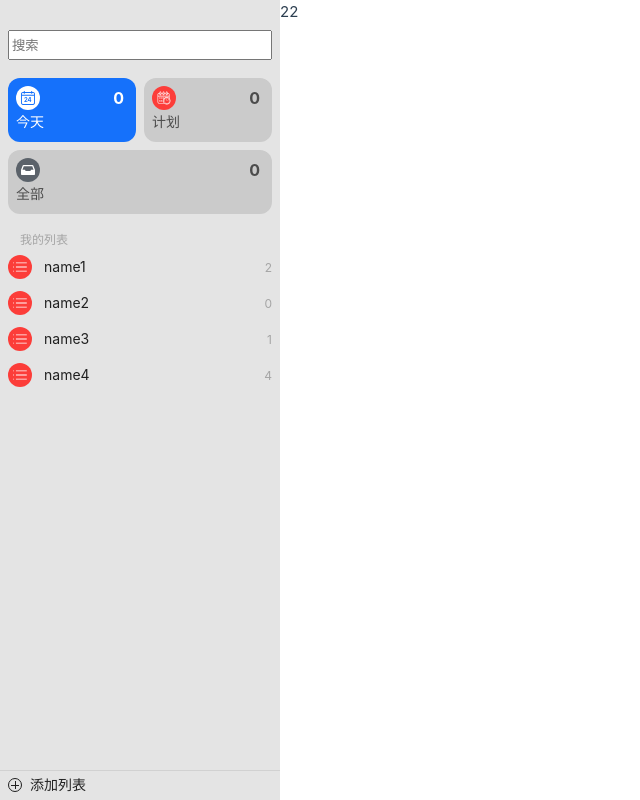
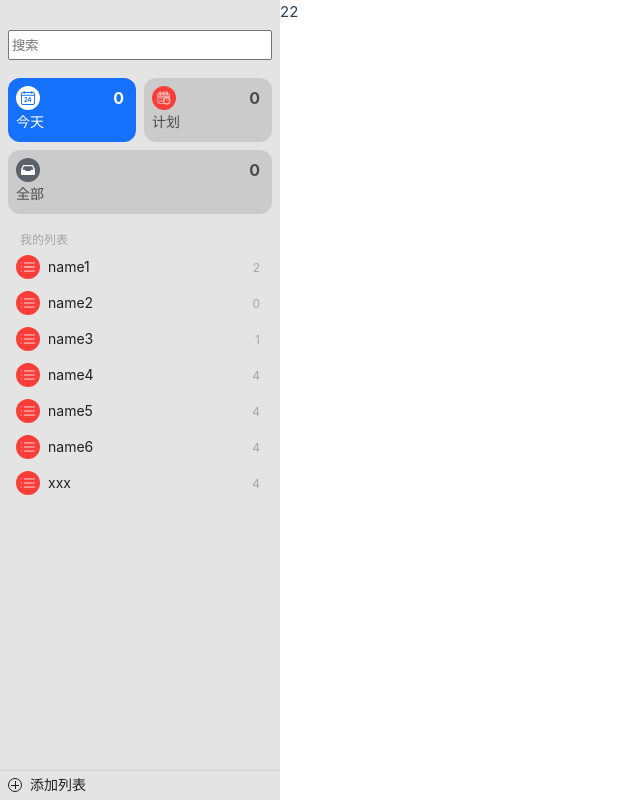
Before and after one commit to nppp1990/easy-todo, a Vue app: page / in a window 1280 px wide. Shown: the whole page, without its empty margins (0-640 px from the left). Built offline with nearby package versions, Linux system fonts and the light colour scheme.

Commit message:
加上拖拽动画

```diff
--- a/src/assets/base/main.scss
+++ b/src/assets/base/main.scss
@@ -1,3 +1,5 @@
+@import "src/assets/style/type-list.scss";
+
 .main-container {
   display: flex;
   height: 100%;
--- a/src/assets/style/type-list.scss
+++ b/src/assets/style/type-list.scss
@@ -0,0 +1,102 @@
+.type-layout {
+  margin: 16px 0;
+  display: flex;
+  //height: 100%;
+  flex-direction: column;
+  flex: 1;
+  overflow-y: scroll;
+
+  h3 {
+    padding-left: 12px;
+    font-size: 12px;
+    color: var(--todo-text-gray2);
+  }
+
+  .menu-item-layout {
+    height: 36px;
+    width: 100%;
+    display: flex;
+    align-items: center;
+    position: relative;
+    // 保证比indicator高，这样拖拽的时候就看不到indicator了
+    z-index: 100;
+
+    & > .circle {
+      height: 24px;
+      width: 24px;
+      border-radius: 50%;
+      background-color: var(--todo-type-color1);
+      text-align: center;
+      display: flex;
+      align-items: center;
+      margin: 0 8px;
+
+      img {
+        width: 16px;
+        height: 16px;
+        margin: auto;
+      }
+    }
+
+    .name {
+      font-size: 14px;
+      color: var(--todo-black1);
+      flex: 1;
+    }
+
+    .count {
+      font-size: 12px;
+      color: var(--todo-text-gray2);
+      margin-right: 12px;
+    }
+  }
+
+  .indicator-item {
+    position: relative;
+
+    //.top-indicator {
+    //  top: -4px;
+    //}
+
+    //.bottom-indicator {
+    //  bottom: -4px;
+    //}
+
+    .indicator {
+      position: absolute;
+      bottom: -4px;
+      left: 8px;
+      display: flex;
+      align-items: center;
+      width: 100%;
+      height: 6px;
+
+      .indicator-circle {
+        width: 8px;
+        height: 8px;
+        border: 2px solid blue;
+        border-radius: 50%;
+      }
+
+      .indicator-line {
+        height: 2px;
+        background-color: blue;
+        flex: 1;
+        margin-right: 8px;
+      }
+    }
+  }
+
+  .menu-item-layout.item-selected {
+    border-radius: 6px;
+    background-color: #54a3fd;
+
+    .name {
+      color: white;
+    }
+
+    .count {
+      color: #88c1fa;
+    }
+  }
+}
--- a/src/components/menu/MenuLayout.vue
+++ b/src/components/menu/MenuLayout.vue
@@ -1,5 +1,5 @@
 <template>
-  <div>
+  <div class="menu-layout">
     <input type="text" name="" id="" placeholder="搜索">
     <div class="todo-card-layout">
       <card-item class="todo-item item-left" :card-type="1" :is-selected="currentCard=== 1"
@@ -9,7 +9,7 @@
     </div>
     <card-item class="all-card" :card-type="3" :is-selected="currentCard=== 3"
                @click="onClickCard(3)" />
-    <type-list-layout/>
+    <type-list-layout />
     <div class="bottom-add bottom-divider">
       <div class="add"></div>
       <span>添加列表</span>
@@ -39,6 +39,11 @@ export default {
 }
 </script>
 <style scoped lang="scss">
+.menu-layout {
+  display: flex;
+  flex-direction: column;
+}
+
 input {
   width: 100%;
   height: 30px;
@@ -113,12 +118,11 @@ input {
 }
 
 .bottom-divider::before {
-  content:'';
+  content: '';
   position: absolute;
   width: 100%;
   height: 1px;
   background-color: var(--divider-gray1);
   top: 0;
 }
-
 </style>
--- a/src/components/menu/TypeItem.vue
+++ b/src/components/menu/TypeItem.vue
@@ -1,5 +1,5 @@
 <template>
-  <div draggable="true">
+  <div>
     <div class="circle">
       <img src="src/assets/svg/ic_menu.svg" alt="">
     </div>
@@ -23,41 +23,4 @@ export default {
 }
 </script>
 <style scoped lang="scss">
-div {
-  display: flex;
-  align-items: center;
-
-  & > .circle {
-    height: 24px;
-    width: 24px;
-    border-radius: 50%;
-    background-color: var(--todo-type-color1);
-    text-align: center;
-    margin-right: 12px;
-
-    img {
-      width: 16px;
-      height: 16px;
-      margin: 0 auto;
-    }
-  }
-
-  .name {
-    font-size: 14px;
-    color: var(--todo-black1);
-    flex: 1;
-  }
-
-  .count {
-    font-size: 12px;
-    color: var(--todo-text-gray2);
-  }
-}
-
-div.selected {
-  border-radius: 6px;
-  //background-color: #489cfc;
-  padding-left: 12px;
-  padding-right: 12px;
-}
 </style>
--- a/src/components/menu/TypeListLayout.vue
+++ b/src/components/menu/TypeListLayout.vue
@@ -1,11 +1,32 @@
 <template>
-  <div class="type-layout">
-    <h3>我的列表</h3>
-    <TransitionGroup name="list">
-      <type-item v-for="item in list" :name="item.name" :count="item.count" :key="item.id"
-                 class="menu-item-layout" :class="{ 'item-selected': item.id === currentId }"
-                 @click="onItemClicked(item)" />
-    </TransitionGroup>
+  <div class="type-layout" ref="listLayout">
+    <div class="indicator-item">
+      <h3>我的列表</h3>
+      <div class="indicator" v-show="overIndex === -1">
+        <div class="indicator-circle"></div>
+        <div class="indicator-line"></div>
+      </div>
+    </div>
+    <div ref="menuList">
+      <TransitionGroup name="list">
+        <div v-for="(item, index) in list" :key="item.id" :class="{'indicator-item': isShowIndicator(index)}" ref="items">
+          <type-item :name="item.name" :count="item.count"
+                     class="menu-item-layout" :class="{ 'item-selected': item.id === currentId}"
+                     @click="onItemClicked(item)"
+                     draggable="true"
+                     @drag="onDrag($event)"
+                     @dragstart="onDragStart($event, item, index)"
+                     @dragover.prevent="onDragOver($event, item, index)"
+                     @dragenter.prevent="onDragEnter($event, item, index)"
+                     @dragleave="onDragLeave($event, index)"
+                     @dragend="onDragEnd($event, index)" />
+          <div class="indicator bottom-indicator">
+            <div class="indicator-circle"></div>
+            <div class="indicator-line"></div>
+          </div>
+        </div>
+      </TransitionGroup>
+    </div>
   </div>
 </template>
 <script>
@@ -29,14 +50,132 @@ export default {
         { color: 2, name: 'name2', count: 0, id: 2 },
         { color: 4, name: 'name3', count: 1, id: 3 },
         { color: 1, name: 'name4', count: 4, id: 4 },
+        { color: 1, name: 'name5', count: 4, id: 5 },
+        { color: 1, name: 'name6', count: 4, id: 6 },
+        { color: 1, name: 'xxx', count: 4, id: 7 },
+        // { color: 1, name: 'name4', count: 4, id: 8 },
+        // { color: 1, name: 'name4', count: 4, id: 9 },
+        // { color: 1, name: 'name4', count: 4, id: 10 },
+        // { color: 1, name: 'name4', count: 4, id: 11 },
+        // { color: 1, name: 'name4', count: 4, id: 12 },
+        // { color: 1, name: 'name4', count: 6, id: 12 },
+        // { color: 1, name: 'name4', count: 7, id: 12 },
+        // { color: 1, name: 'name4', count: 8, id: 12 },
+        // { color: 1, name: 'name4', count: 10, id: 12 },
       ],
       currentId: this.indexId,
       isSelected: true, // 要么是选中、失去焦点
+
+
+      isDraggingOut: true,
+      isDragging: false,
+      overIndex: -2,
+
+      menuRect: {
+        top: 0,
+        bottom: 0,
+        left: 0,
+        right: 0
+      },
+      listLayout: {
+        bottom: 0
+      }
     }
+  },
+  mounted() {
+    let menuListRect = this.$refs.menuList.getBoundingClientRect()
+    let { top, bottom, left, right } = menuListRect
+    this.menuRect = { top, bottom, left, right }
+    let layoutRect = this.$refs.listLayout.getBoundingClientRect()
+    this.listLayout.bottom = layoutRect.bottom
   },
   methods: {
     onItemClicked(item) {
       this.currentId = item.id
+    },
+    onDragStart(ev, item, index) {
+      this.isDragging = true
+      console.log('----start drag', index)
+    },
+    onDragOver(event, item, index) {
+      this.overIndex = index
+      let itemRef = this.$refs.items[index]
+      let rect = itemRef.getBoundingClientRect()
+      let offset = event.clientY - rect.top
+      let ratio = offset / rect.height
+      if (ratio < 1 / 4) {
+        this.overIndex = index - 1
+      } else if (ratio <= 3 / 4) {
+        // todo
+        this.overIndex = -2
+      } else {
+        this.overIndex = index
+      }
+    },
+    onDragEnter() {
+      // console.log('enter---x', event, item, index)
+    },
+    onDragEnd(event, index) {
+      this.isDragging = false
+      this.isDraggingOut = true
+      console.log('----drag end', event, index, this.overIndex)
+      if (this.overIndex === -2) {
+        return
+      }
+      // 要移动的item
+      const moveIndex = index
+      // 要插入的位置
+      let insertIndex = this.overIndex
+      if (moveIndex !== insertIndex) {
+        const moveItem = this.list[moveIndex]
+        this.list.splice(moveIndex, 1);
+        if (moveIndex > insertIndex) {
+          insertIndex++
+        }
+        this.list.splice(insertIndex, 0, moveItem);
+      }
+      this.isDragging = false
+      this.isDraggingOut = true
+      this.overIndex = -2
+    },
+    onDragLeave() {
+      // this.isDragging = false
+      // console.log('leave---x', index)
+    },
+    onDrag(ev) {
+      let { clientX, clientY } = ev
+      if (clientX === 0 && clientY === 0) {
+        return;
+      }
+      if (clientX < this.menuRect.left || clientX > this.menuRect.right) {
+        this.overIndex = -2
+        this.isDraggingOut = true
+        return
+      }
+      if (clientY < this.menuRect.top - 20) {
+        // todo 20应该是根据item的高度计算
+        this.overIndex = -2
+        this.isDraggingOut = true
+        return
+      }
+      if (clientY > this.listLayout.bottom) {
+        this.overIndex = -2
+        this.isDraggingOut = true
+        return
+      }
+      this.isDraggingOut = false
+      if (clientY > this.menuRect.bottom) {
+        // 最底下
+        this.overIndex = this.list.length - 1
+      }
+    },
+
+    isShowIndicator(index) {
+      if (!this.isDragging || this.isDraggingOut) {
+        // 不再滑动、或者滑出列表
+        return false
+      }
+      return index === this.overIndex
     },
 
     changeStatus(isSelected, currentId) {
@@ -49,25 +188,21 @@ export default {
 }
 </script>
 <style scoped lang="scss">
-.type-layout {
-  padding: 16px 0;
-  display: flex;
-  flex-direction: column;
+.list-move, /* 对移动中的元素应用的过渡 */
+.list-enter-active,
+.list-leave-active {
+  transition: all 0.5s ease;
+}
 
-  h3 {
-    padding-left: 12px;
-    font-size: 12px;
-    color: var(--todo-text-gray2);
-  }
+.list-enter-from,
+.list-leave-to {
+  opacity: 0;
+  transform: translateX(30px);
+}
 
-  .menu-item-layout {
-    height: 36px;
-    width: 100%;
-  }
-
-  .menu-item-layout.item-selected {
-    border-radius: 4px;
-    background-color: #54a3fd;
-  }
+/* 确保将离开的元素从布局流中删除
+  以便能够正确地计算移动的动画。 */
+.list-leave-active {
+  position: absolute;
 }
 </style>
```
